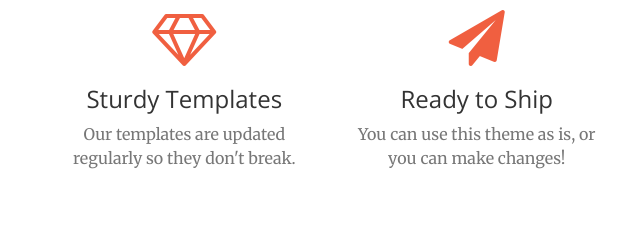
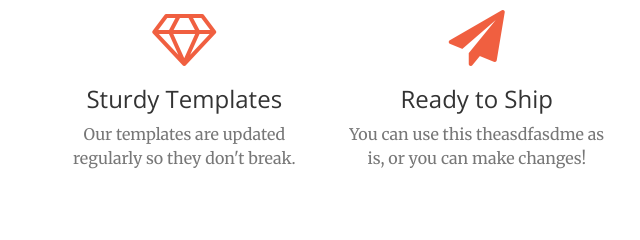
Before and after one commit to jmalberola/cursoGit_geekshubs, a website: page index.html in a window 1280 px wide. Shown: the part 1480-1720 px from the top of the page, 17-657 px from the left. Drawn offline with nearby package versions, Linux system fonts and the light colour scheme.

Commit message:
Cambiamos texto

```diff
--- a/index.html
+++ b/index.html
@@ -124,7 +124,7 @@
                     <div class="service-box">
                         <i class="fa fa-4x fa-paper-plane text-primary sr-icons"></i>
                         <h3>Ready to Ship</h3>
-                        <p class="text-muted">You can use this theme as is, or you can make changes!</p>
+                        <p class="text-muted">You can use this theasdfasdme as is, or you can make changes!</p>
                     </div>
                 </div>
                 <div class="col-lg-3 col-md-6 text-center">
```
